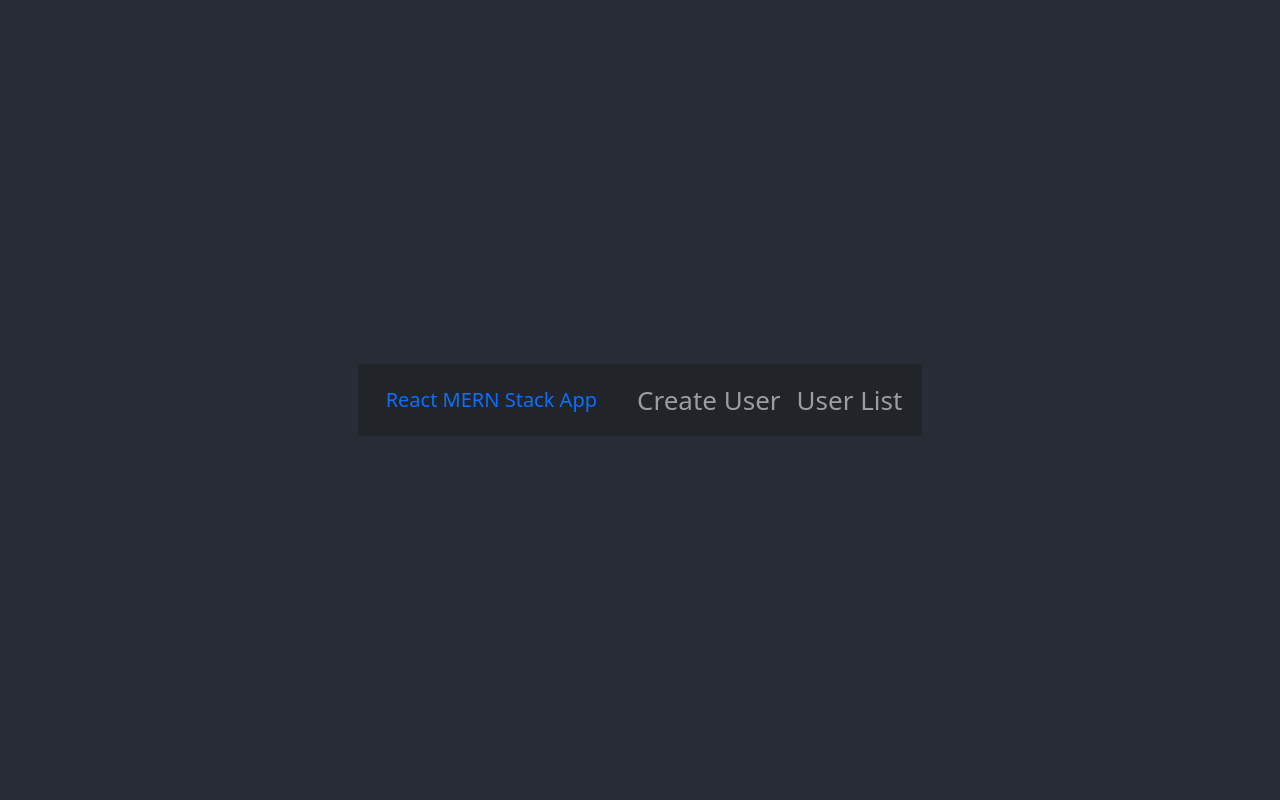
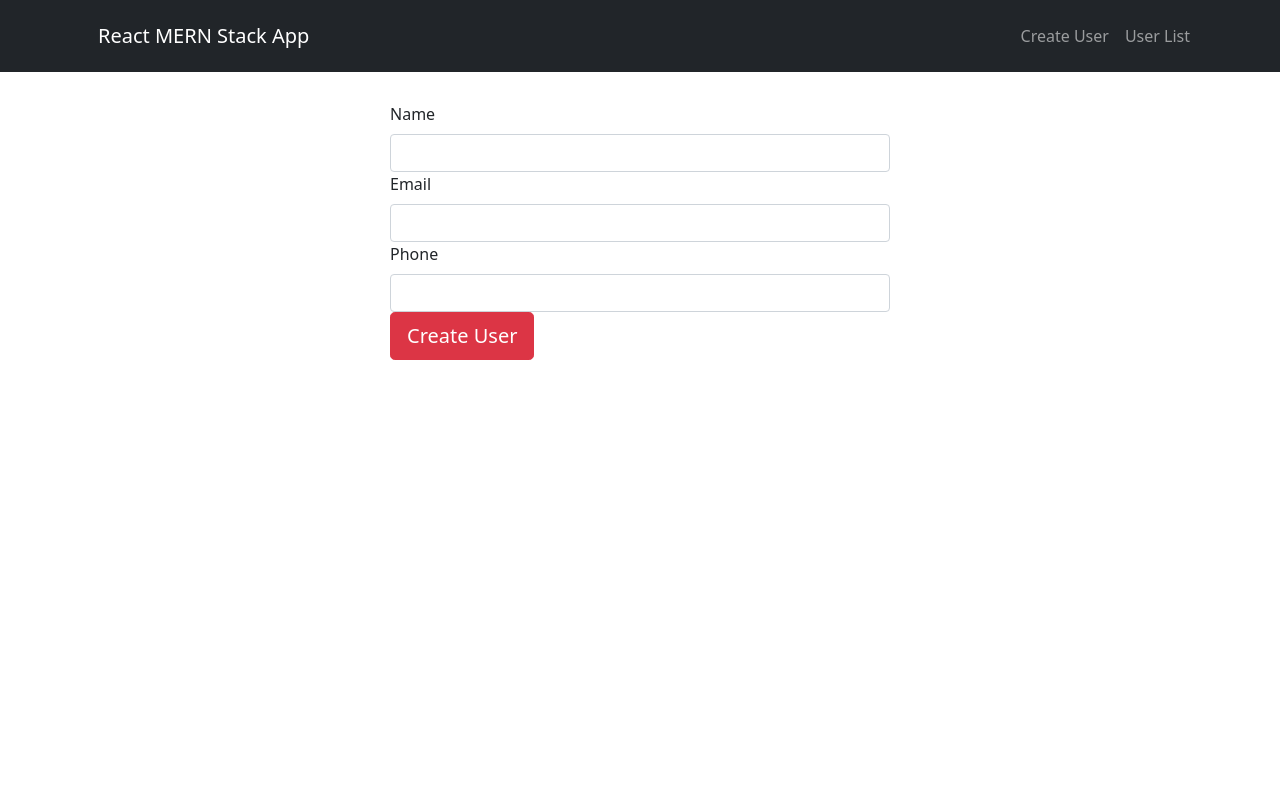
Before and after one commit to Woz-U-Group-Projects/team-amanda, a React (Create React App) app: page / in a window 1280 px wide. Shown: the top 800 px of the page. Built offline with nearby package versions, Linux system fonts and the light colour scheme.

Commit message:
crud requirements met

```diff
--- a/src/App.css
+++ b/src/App.css
@@ -1,38 +1,39 @@
-.App {
-  text-align: center;
+.wrapper {
+  padding-top: 30px;
 }
 
-.App-logo {
-  height: 40vmin;
-  pointer-events: none;
+body h3 {
+  margin-bottom: 25px;
 }
 
-@media (prefers-reduced-motion: no-preference) {
-  .App-logo {
-    animation: App-logo-spin infinite 20s linear;
-  }
+.navbar-brand a {
+  color: #ffffff;
 }
 
-.App-header {
-  background-color: #282c34;
-  min-height: 100vh;
-  display: flex;
-  flex-direction: column;
-  align-items: center;
-  justify-content: center;
-  font-size: calc(10px + 2vmin);
-  color: white;
+.form-wrapper,
+.table-wrapper {
+  max-width: 500px;
+  margin: 0 auto;
 }
 
-.App-link {
-  color: #61dafb;
+.table-wrapper {
+  max-width: 700px;
 }
 
-@keyframes App-logo-spin {
-  from {
-    transform: rotate(0deg);
-  }
-  to {
-    transform: rotate(360deg);
-  }
+.edit-link {
+  padding: 7px 10px;
+  font-size: 0.875rem;
+  line-height: normal;
+  border-radius: 0.2rem;
+  color: #fff;
+  background-color: #28a745;
+  border-color: #28a745;
+  margin-right: 10px;
+  position: relative;
+  top: 1px;
 }
+
+.edit-link:hover {
+  text-decoration: none;
+  color: #ffffff;
+}
--- a/src/App.js
+++ b/src/App.js
@@ -34,7 +34,7 @@ function App() {
               </Nav>
 
               {/* <Nav>
-                <Link to={"/edit-student/:id"} className="nav-link">
+                <Link to={"/edit-user/:id"} className="nav-link">
                   Edit User
                 </Link>
               </Nav> */}
--- a/src/components/UserTableRow.js
+++ b/src/components/UserTableRow.js
@@ -1,8 +1,22 @@
 import React, { Component } from 'react';
 import { Link } from 'react-router-dom';
+import axios from 'axios';
 import Button from 'react-bootstrap/Button';
 
 export default class UserTableRow extends Component {
+    constructor(props) {
+        super(props);
+        this.deleteUser = this.deleteUser.bind(this);
+    }
+
+    deleteUser() {
+        axios.delete('http://localhost:4000/users/delete-user/' + this.props.obj._id)
+            .then((res) => {
+                console.log('User successfully deleted!')
+            }).catch((error) => {
+                console.log(error)
+            })
+    }
     render() {
         return (
             <tr>
@@ -13,7 +27,7 @@ export default class UserTableRow extends Component {
                     <Link className="edit-link" to={"/edit-user/" + this.props.obj._id}>
                         Edit
                     </Link>
-                    <Button size="sm" variant="danger">Delete</Button>
+                    <Button size="sm" variant="danger" onClick={this.deleteUser}>Delete</Button>
                 </td>
             </tr>
         );
--- a/src/components/create-user.component.js
+++ b/src/components/create-user.component.js
@@ -31,7 +31,7 @@ export default class CreateUser extends Component {
   }
 
   onChangeUserPhone(e) {
-    this.setState({ rollno: e.target.value })
+    this.setState({ phone: e.target.value })
   }
 
   onSubmit(e) {
@@ -62,8 +62,8 @@ export default class CreateUser extends Component {
         </Form.Group>
 
         <Form.Group controlId="Name">
-          <Form.Label>Roll No</Form.Label>
-          <Form.Control type="text" value={this.state.phone} onChange={this.onChangeUserPhone} />
+          <Form.Label>Phone</Form.Label>
+          <Form.Control value={this.state.phone} onChange={this.onChangeUserPhone} />
         </Form.Group>
 
         <Button variant="danger" size="lg" block="block" type="submit">
--- a/src/components/edit-user.component.js
+++ b/src/components/edit-user.component.js
@@ -17,12 +17,12 @@ export default class EditUser extends Component {
     this.state = {
       name: '',
       email: '',
-      rollno: ''
+      phone: ''
     }
   }
 
   componentDidMount() {
-    axios.get('http://localhost:4000/users/edit-student/' + this.props.match.params.id)
+    axios.get('http://localhost:4000/users/edit-user/' + this.props.match.params.id)
       .then(res => {
         this.setState({
           name: res.data.name,
@@ -56,7 +56,7 @@ export default class EditUser extends Component {
       phone: this.state.phone
     };
 
-    axios.put('http://localhost:4000/users/update-student/' + this.props.match.params.id, userObject)
+    axios.put('http://localhost:4000/users/update-user/' + this.props.match.params.id, userObject)
       .then((res) => {
         console.log(res.data)
         console.log('User successfully updated')
@@ -83,7 +83,7 @@ export default class EditUser extends Component {
         </Form.Group>
 
         <Form.Group controlId="Name">
-          <Form.Label>Roll No</Form.Label>
+          <Form.Label>Phone</Form.Label>
           <Form.Control type="text" value={this.state.phone} onChange={this.onChangeUserPhone} />
         </Form.Group>
 
```
Also changed, not shown: 2 other files (tests, documents, lock files or other folders).
